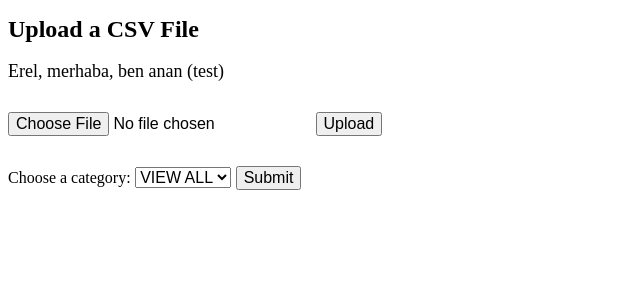
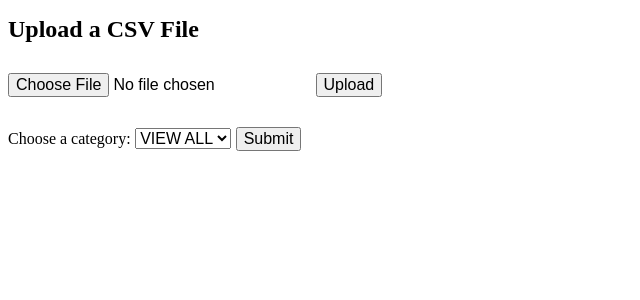
Before and after one commit to elifckr3/cw, a Flask app: page / in a window 1280 px wide. Shown: the top 300 px of the page, without its empty margins (0-640 px from the left). Run offline with Flask 3, Linux system fonts and the light colour scheme.

Commit message:
anan deleted

```diff
--- a/templates/index.html
+++ b/templates/index.html
@@ -45,7 +45,6 @@
 
 <body>
     <h1>Upload a CSV File</h1>
-    <p>Erel, merhaba, ben anan (test)</p>
     <form action="{{ url_for('upload_file') }}" method="post" enctype="multipart/form-data">
         <input type="file" name="file" id="file" onchange="updateFileNameDisplay()">
         <input type="submit" value="Upload">
```
